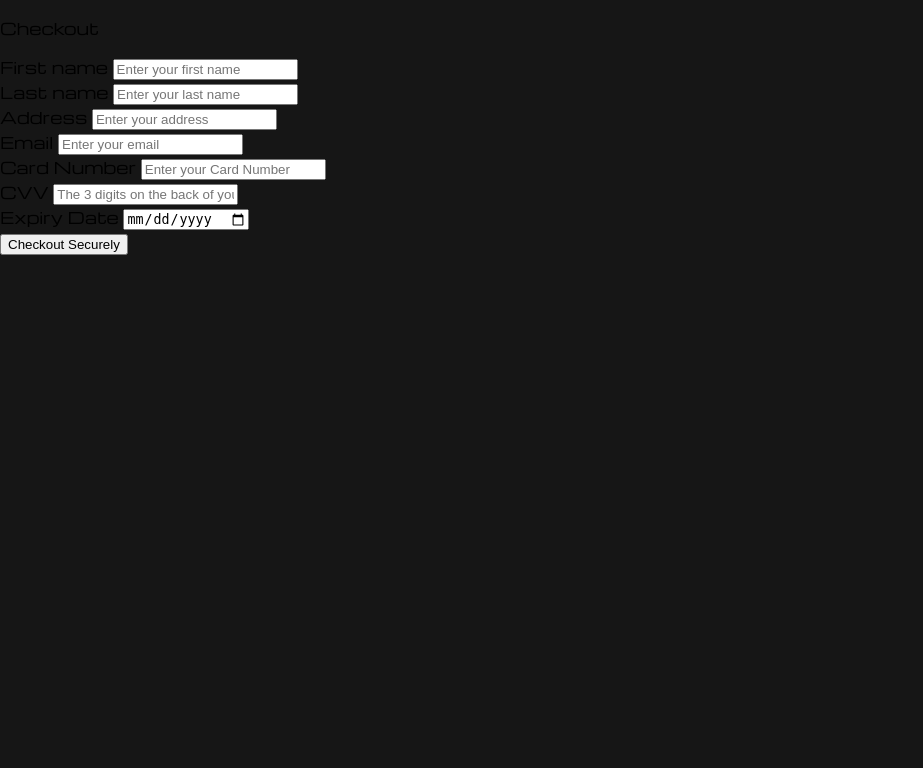
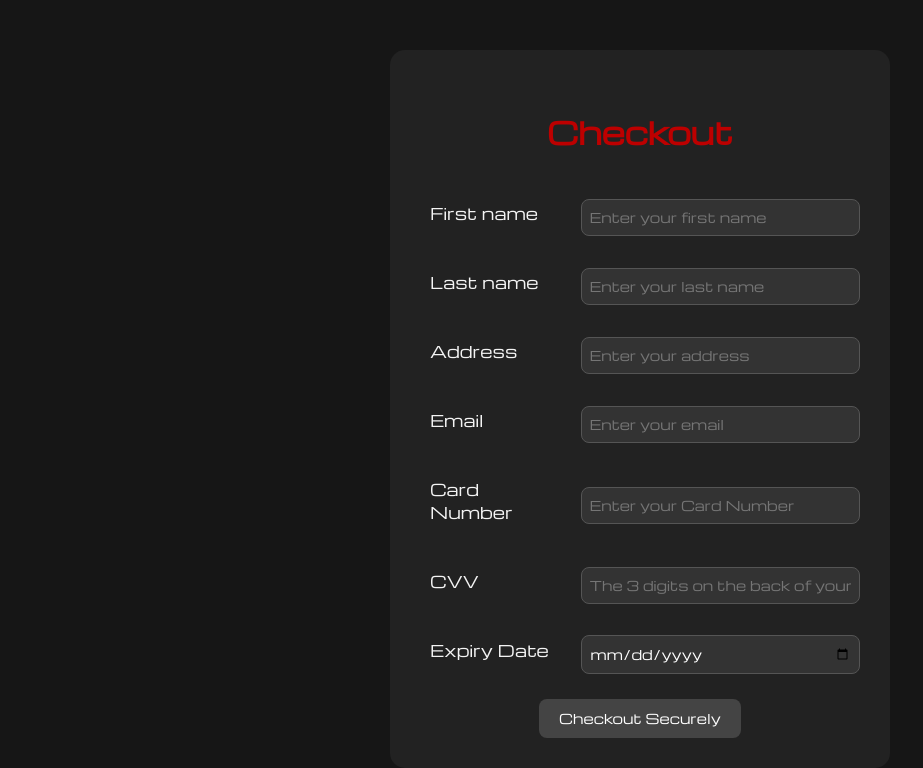
Before and after one commit to RW0990/SoftwareEngineering, a Node server app: page /checkout in a window 1280 px wide. Shown: the part 53-821 px from the top of the page, without its empty margins (0-923 px from the left). Before the commit the page ends 308 px from the top, so only its background shows below. Run offline with Node 20, Linux system fonts and the light colour scheme; some libraries are stand-ins or nearby versions.

Commit message:
Add files via upload

```diff
--- a/public/style.css
+++ b/public/style.css
@@ -125,7 +125,6 @@ h1 {
   font-family: Arial, Helvetica, sans-serif;
 }
 
-
 /*events page*/
 #upcomingevents {
   max-width: 1000px;
@@ -162,7 +161,6 @@ h1 {
 .event-card a:hover {
   background-color: #444;
 }
-
 
 /* main page date/details */
 .details {
@@ -451,8 +449,76 @@ h1 {
   font-family: "Michroma", sans-serif;
 }
 
-
 /* login button hover */
 .login-container button:hover {
   background-color: #666;
 }
+
+/* checkout page */
+.checkout-box {
+  padding-top: 50px;
+  display: flex;
+  justify-content: center;
+  align-items: center;
+}
+/* checkout form */
+.checkout-form {
+  width: 500px;
+  padding: 30px;
+  background-color: #222;
+  border-radius: 15px;
+  box-sizing: border-box;
+}
+
+.checkout-title {
+  font-size: 30px;
+  font-weight: bold;
+  text-align: center;
+  margin-bottom: 40px;
+  color: #bd0000;
+}
+
+/* checkout form label*/
+.checkout-form label {
+  display: flex;
+  width: 150px;
+  color: #f4f4f4;
+  padding: 8px 10px;
+  margin-bottom: 10px;
+  box-sizing: border-box;
+}
+
+/* checkout form input*/
+.checkout-form input {
+  width: 300px;
+  padding: 8px;
+  border: 1px solid #555;
+  border-radius: 8px;
+  background-color: #333;
+  color: white;
+  font-family: inherit;
+  box-sizing: border-box;
+}
+
+.checkout-form button {
+  display: block;
+  margin: 20px auto 0;
+  padding: 10px 20px;
+  border: none;
+  border-radius: 8px;
+  background-color: #444;
+  color: white;
+  cursor: pointer;
+  font-family: "Michroma", sans-serif;
+}
+
+.checkout-form button:hover {
+  background-color: #666;
+}
+
+.checkoutGroup {
+  display: flex;
+  align-items: center;
+  gap: 20px;
+  margin-bottom: 20px;
+}
```
